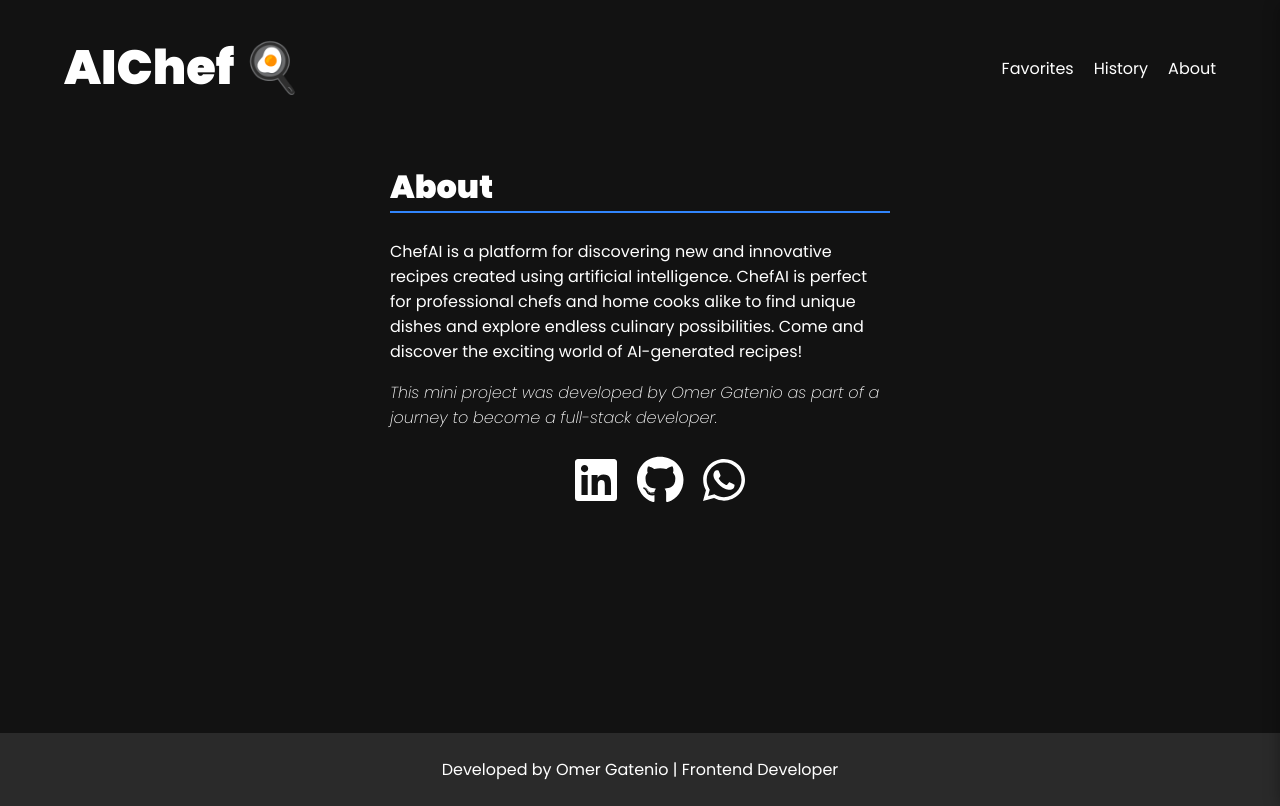
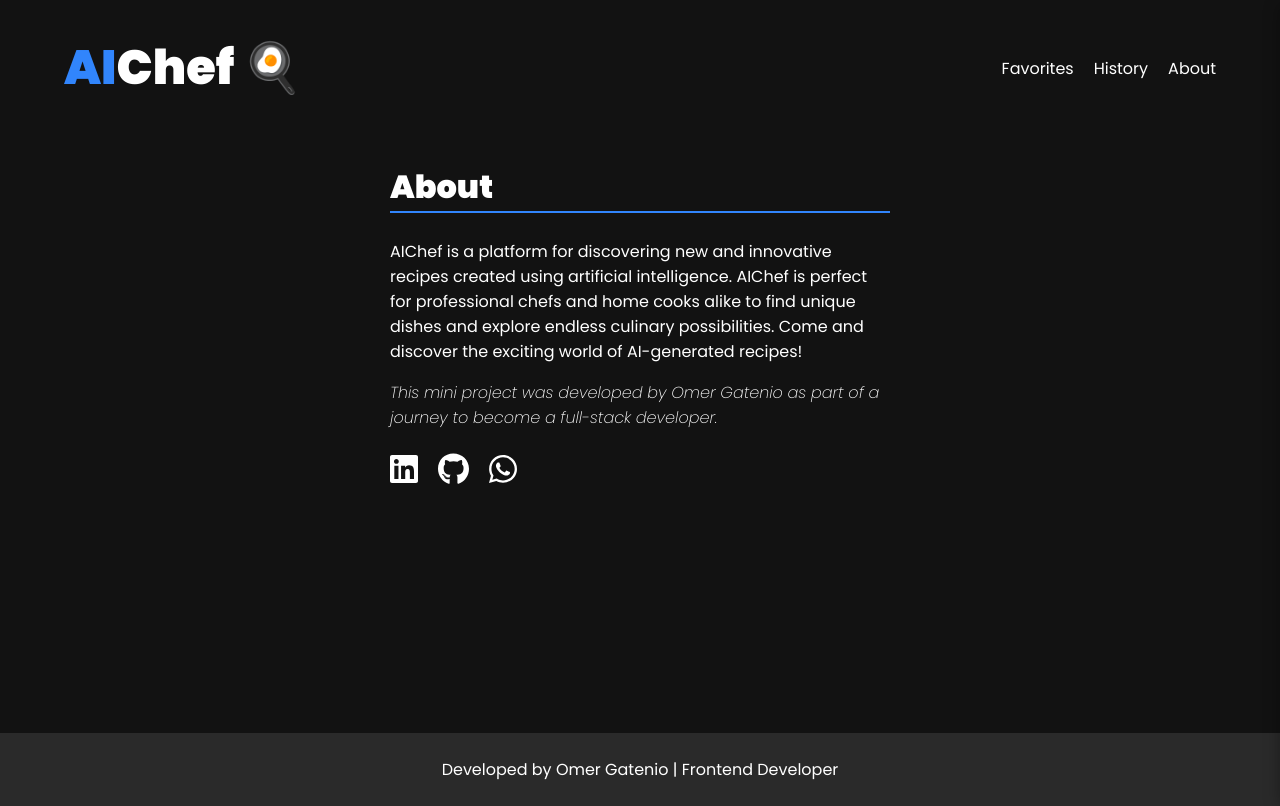
Before and after one commit to gateniomer/AIChef, a Next.js app: page /about in a window 1280 px wide. Built offline with nearby package versions, Linux system fonts and the light colour scheme.

Commit message:
updated design

```diff
--- a/components/Header.tsx
+++ b/components/Header.tsx
@@ -4,12 +4,13 @@ import { FontAwesomeIcon } from '@fortawesome/react-fontawesome';
 import { faBars,faXmark } from '@fortawesome/free-solid-svg-icons';
 import { useState } from 'react';
 import NavMenu from './NavMenu';
+import { faGithub, faLinkedin, faWhatsapp } from '@fortawesome/free-brands-svg-icons';
 
 export const Header = () => {
   const [mobileMenuOpened,setMobileMenuOpened] = useState(false);
   return (
     <header className={styles.container}>
-      <h1><Link href={'/'}>AIChef 🍳</Link></h1>
+      <h1><Link href={'/'}><span style={{color:'var(--buttons)'}}>AI</span>Chef 🍳</Link></h1>
       <div className={styles.menuDesktop}>
         <NavMenu/>
       </div>
@@ -18,7 +19,13 @@ export const Header = () => {
       </div>
       <div className={styles.menuMobile + ' ' + (mobileMenuOpened ? styles.show : '')}>
         <FontAwesomeIcon icon={faXmark} onClick={()=>setMobileMenuOpened(false)}/>
+        <h2><span style={{color:'var(--buttons)'}}>AI</span>Chef 🍳</h2>
         <NavMenu/>
+        <ul className='social'>
+    <li><Link href={'https://www.linkedin.com/in/omer-gatenio/'}><FontAwesomeIcon icon={faLinkedin}/></Link></li>
+    <li><Link href={'https://github.com/gateniomer/AIChef'}><FontAwesomeIcon icon={faGithub}/></Link></li>
+    <li><Link href={'https://wa.me/+972544930243'}><FontAwesomeIcon icon={faWhatsapp}/></Link></li>
+  </ul>
       </div>
     </header>
   )
--- a/pages/about.tsx
+++ b/pages/about.tsx
@@ -1,7 +1,6 @@
 import { faLinkedin,faGithub,faWhatsapp } from "@fortawesome/free-brands-svg-icons";
 import { FontAwesomeIcon } from "@fortawesome/react-fontawesome";
 import Link from "next/link";
-import styles from '../styles/About.module.css';
 
 export default function About() {
   return (<div
@@ -11,9 +10,9 @@ export default function About() {
     maxWidth:'100%',
     margin:'0 auto'}}>
     <h2>About</h2>
-    <p>ChefAI is a platform for discovering new and innovative recipes created using artificial intelligence. ChefAI is perfect for professional chefs and home cooks alike to find unique dishes and explore endless culinary possibilities. Come and discover the exciting world of AI-generated recipes!</p>
+    <p>AIChef is a platform for discovering new and innovative recipes created using artificial intelligence. AIChef is perfect for professional chefs and home cooks alike to find unique dishes and explore endless culinary possibilities. Come and discover the exciting world of AI-generated recipes!</p>
   <p style={{fontStyle:'italic'}}>This mini project was developed by Omer Gatenio as part of a journey to become a full-stack developer.</p>
-  <ul className={styles.socialContainer}>
+  <ul className='social'>
     <li><Link href={'https://www.linkedin.com/in/omer-gatenio/'}><FontAwesomeIcon icon={faLinkedin}/></Link></li>
     <li><Link href={'https://github.com/gateniomer/AIChef'}><FontAwesomeIcon icon={faGithub}/></Link></li>
     <li><Link href={'https://wa.me/+972544930243'}><FontAwesomeIcon icon={faWhatsapp}/></Link></li>
--- a/pages/api/recipe.ts
+++ b/pages/api/recipe.ts
@@ -6,10 +6,11 @@ export default async function handler(
   req: NextApiRequest,
   res: NextApiResponse<any>
 ) {
+
   if (!req.body.recipe && !req.body.ingredients) return;
+
   const recipe = req.body.recipe;
   const ingredients = req.body.ingredients.map((ingredient:any)=>ingredient);
-  console.log(ingredients);
   const { Configuration, OpenAIApi } = require("openai");
   const configuration = new Configuration({
   apiKey: process.env.OPENAI_API_KEY,
@@ -29,7 +30,6 @@ export default async function handler(
 });
   console.log('server',response.data.choices[0].text)
   try{
-    // const recipe = JSON.parse('d');
     const recipe = JSON.parse(response.data.choices[0].text);
     res.status(200).json(recipe);
   }catch(err){
--- a/pages/index.tsx
+++ b/pages/index.tsx
@@ -57,7 +57,7 @@ export default function Home() {
 
   return (
     <div className={styles.container + ' page-container'}>
-        {error && <span>{error}</span>}
+        {error && <span className='alert'>{error}</span>}
         <IngredientsPicker callback={fetchData} pending={pending}/>
 
 
--- a/styles/About.module.css
+++ /dev/null
@@ -1,15 +0,0 @@
-.socialContainer {
-  display: flex;
-  align-items: center;
-  justify-content: center;
-  margin: 0;
-  list-style: none;
-  font-size: 3rem;
-  gap: 20px;
-  transition: all 0.1s;
-}
-
-.socialContainer svg:hover {
-  transition: all 0.1s;
-  transform: scale(1.1);
-}
--- a/styles/Header.module.css
+++ b/styles/Header.module.css
@@ -24,7 +24,7 @@
   right: 0;
   background: #333;
   height: 100vh;
-  width: 200px;
+  width: 250px;
   transform: translateX(100%);
   transition: all 0.5s;
   z-index: 2;
--- a/styles/Recipe.module.css
+++ b/styles/Recipe.module.css
@@ -66,6 +66,7 @@
   justify-content: flex-end;
   font-size: 1.6rem;
 }
+
 .recipeBar svg {
   cursor: pointer;
 }
--- a/styles/globals.css
+++ b/styles/globals.css
@@ -47,6 +47,32 @@ h1 {
   gap: 10px;
 }
 
+.social {
+  display: flex;
+  align-items: center;
+  padding: 0;
+  margin: 0;
+  list-style: none;
+  font-size: 2rem;
+  gap: 20px;
+  transition: all 0.1s;
+}
+
+.social svg:hover {
+  transition: all 0.1s;
+  transform: scale(1.1);
+}
+
+.alert {
+  display: block;
+  background: var(--main-color);
+  padding: 10px;
+  max-width: 300px;
+  margin: 0 auto;
+  margin-bottom: 10px;
+  border-radius: 10px;
+}
+
 @media (max-width: 800px) {
   .recipe-container {
     grid-template-columns: 1fr 1fr;
```
Also changed, not shown: components/IngredientsPicker.tsx (+9 -4 lines), components/Loading.tsx (deleted, +0 -7 lines).
